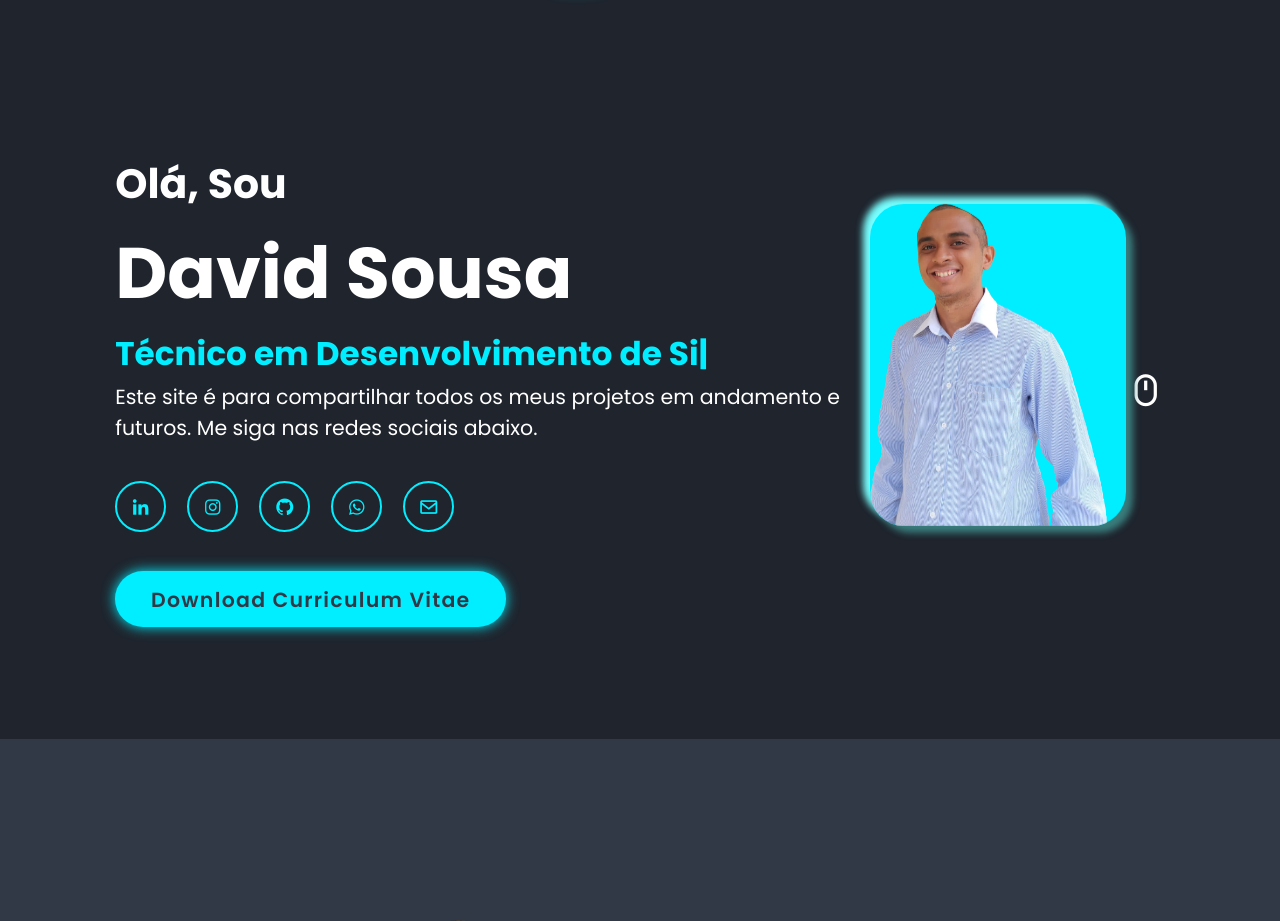
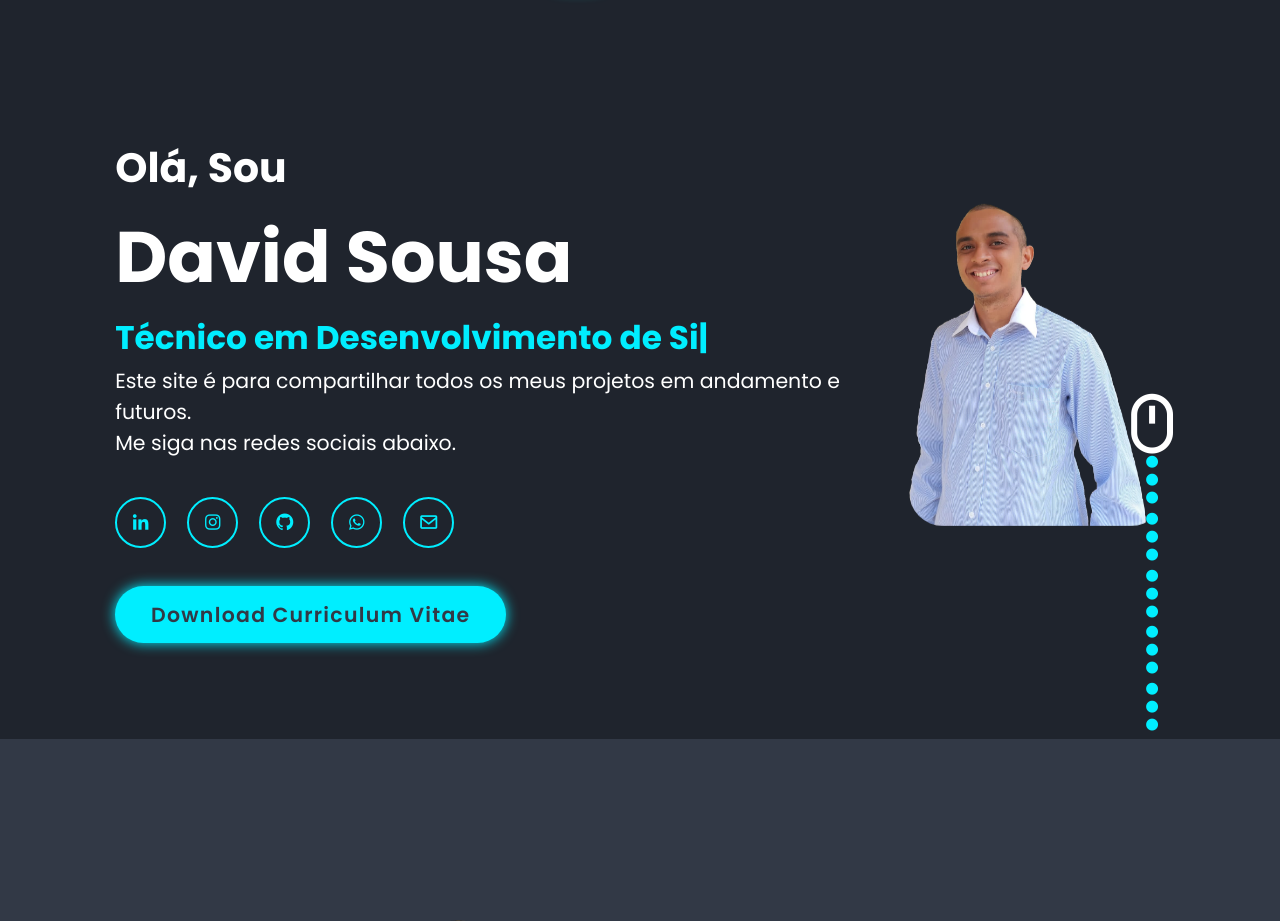
Before and after one commit to davidsousadev/meu-portifolio, a PHP site: page / in a window 1280 px wide. Shown: the part 61-982 px from the top of the page. Run offline with PHP 8.4, Linux system fonts and the light colour scheme.

Commit message:
atualização de interface

```diff
--- a/assets/css/site.css
+++ b/assets/css/site.css
@@ -116,9 +116,9 @@ span{
     width: 20vw;
     animation: floatImage 10s ease-in-out infinite;
 border-radius: 34px;
-    background: var(--main-color);
+    /*background: var(--main-color);
     box-shadow: 7px 7px 7px #3a7e7e,
-    -7px -7px 7px #78ffff;
+    -7px -7px 7px #78ffff;*/
 }
 
 @keyframes floatImage {
@@ -175,13 +175,26 @@ border-radius: 34px;
 .btn:hover{
     box-shadow:none;
 }
+#mouse{
+    font-size: 7rem;
+    margin-left: 80%;
+    float: right;
+    align-items: center;
+    color: var(--main-color);
+    display: block;
+    margin-top: 350px;
+    position: absolute;
+}
+#mouse .bx-mouse{
+    color: var(--text-color);
+    display: block;
+}
+#mouse .bx-dots-vertical-rounded{
+    margin-top: -15px;
+    padding: 0;
 
-.bx-mouse{
-    border-radius: .8rem;
-    font-size: 3rem;
-    float: right;
+    display: block;
 }
-
 .sobre{
     display: flex;
     justify-content: center;
@@ -473,9 +486,15 @@ svg circle:nth-child(2) {
     html{
         font-size: 50%;
     }
+    #mouse{
+        display: none;
+    }
 }
 
 @media (max-width: 991px){
+    #mouse{
+        display: none;
+    }
     .header{
         padding: 2rem 3%;
     }
@@ -543,6 +562,9 @@ svg circle:nth-child(2) {
         width: 70vw;
         margin-top: 4rem;
     }
+    #mouse{
+        display: none;
+    }
     .sobre{
         flex-direction: column-reverse;
     }
--- a/index.html
+++ b/index.html
@@ -34,7 +34,7 @@
         <h1>David Sousa</h1>
         <h3><span class="multiple-text"></span> </h3>
         <p>Este site é para compartilhar todos os meus projetos em andamento e futuros.
-             Me siga nas redes sociais abaixo.
+             <br />Me siga nas redes sociais abaixo.
             </p>
     <div class="social">
         <!--https://www.linkedin.com/in/david-sousa-da-silva/-->
@@ -48,14 +48,21 @@
         <!--http://davidk1k3k@gmail.com/-->
         <a href="https://bit.ly/meu-gmail-david" target="_blank"><i class='bx bx-envelope' ></i></a>
     </div>
-    <!--https://drive.google.com/file/d/1VW_uE3IVyLhEEHCEkvrfFmBJq3x61kFL/view?usp=share_link-->
-        <a href="https://bit.ly/meu-curriculum-vitae" target="_blank" class="btn">Download Curriculum Vitae</a>
+    <!--https://docs.google.com/document/d/1wjZxThnbTrXqymK_CVBsPeVlCiYocNLn/edit?usp=sharing&ouid=106596462504417855087&rtpof=true&sd=true-->
+        <a href="https://bit.ly/meu-curriculum-david" target="_blank" class="btn">Download Curriculum Vitae</a>
     </div>
     <div class="perfil">
         <img src="imagens/site.png" alt="perfil">
     </div>
+    <div id="mouse">
+        <i class='bx bx-mouse'></i>
+    <i class='bx bx-dots-vertical-rounded'></i>
+    <i class='bx bx-dots-vertical-rounded'></i>
+    <i class='bx bx-dots-vertical-rounded'></i>
+    <i class='bx bx-dots-vertical-rounded'></i>
+    <i class='bx bx-dots-vertical-rounded'></i>
+    </div>
 
-    <i class='bx bx-mouse'></i>
 
    </section>
    <section class="sobre" id="sobre">
@@ -77,19 +84,19 @@
             <h3>Jovem Aprendiz Tecnico</h3>
             <p>
                Aprendiz Técnico em Informática - IFPI </p>
-            <a href="#" class="btn">Saiba Mais</a>
+            <a href="https://bit.ly/meu-curriculum-vitae" class="btn">Saiba Mais</a>
             </div>
             <div class="serv">
                 <i class='bx bx-hard-hat'></i>
             <h3>Auxiliar de Escritório</h3>
             <p>Auxiliava em todos os setores administrativo. </p>
-            <a href="#" class="btn">Saiba Mais</a>
+            <a href="https://bit.ly/meu-curriculum-vitae" class="btn">Saiba Mais</a>
             </div>
             <div class="serv">
                 <i class='bx bx-store-alt'></i>
-            <h3>Maury Variedades</h3>
+            <h3>Maury Alumínios & Variedades</h3>
             <p> Auxiliava nas vendas e no setor administrativo. </p>
-            <a href="#" class="btn">Saiba Mais</a>
+            <a href="https://bit.ly/meu-curriculum-vitae" class="btn">Saiba Mais</a>
             </div>
         </div>
 
```
